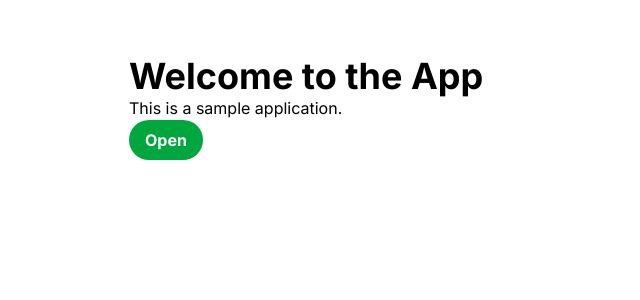
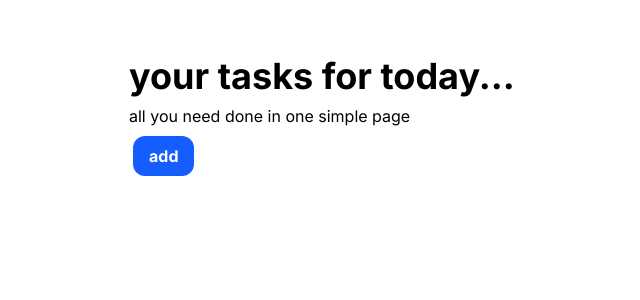
Before and after one commit to opmile/crud-todo-web, a React (Vite) app: page / in a window 1280 px wide. Shown: the top 300 px of the page, without its empty margins (79-719 px from the left). Built offline with nearby package versions, Linux system fonts and the light colour scheme.

Commit message:
feat: add modal form w/ future domain state integrations

```diff
--- a/src/App.jsx
+++ b/src/App.jsx
@@ -5,8 +5,8 @@ import Toolbar from "./components/Toolbar"
 function App() {
   return (
     <Container>
-      <Typography variant="h1">Welcome to the App</Typography>
-      <Typography variant="body">This is a sample application.</Typography>
+      <Typography variant="h1">your tasks for today...</Typography>
+      <Typography variant="body">all you need done in one simple page</Typography>
 
       <Toolbar/>
     </Container>
--- a/src/components/Container.jsx
+++ b/src/components/Container.jsx
@@ -1,6 +1,6 @@
 export default function Container({ children }) {
     return (
-        <div className="max-w-4xl mx-auto mt-10 p-4">
+        <div className="max-w-4xl mx-auto mt-10 p-4 flex flex-col justify-start items-start gap-2">
             {children}
         </div>
     )
--- /dev/null
+++ b/src/components/Form.jsx
@@ -0,0 +1,26 @@
+import { useModal } from "./context/ModalProvider";
+import Button from "./ui/Button";
+import Input from "./ui/Input";
+
+export default function Form({ children }) {
+    const { closeModal } = useModal()
+
+    const handleSubmit = (e) => {
+        e.preventDefault();
+        // form submission: logic can be added here
+        // task context needs to be created to handle tasks submissions (add task)
+
+        closeModal()
+    }
+
+    return (
+        <form onSubmit={handleSubmit} className="space-y-4">
+            <Input
+                name="taskDescription"
+                id="taskDescription"
+                required
+            />
+            <Button type="submit" className="ml-1 rounded-xl">Add Task</Button>
+        </form>
+    )
+}
--- a/src/components/Toolbar.jsx
+++ b/src/components/Toolbar.jsx
@@ -1,3 +1,4 @@
+import Form from "./Form"
 import Modal from "./ui/Modal"
 import Typography from "./ui/Typography"
 
@@ -5,10 +6,11 @@ export default function Toolbar() {
     return (
         <Modal.Root>
         <Modal.Header>
-          <Typography variant="h2">Modal Title</Typography>
+          <Typography variant="h2">for today</Typography>
         </Modal.Header>
         <Modal.Body>
-          <Typography variant="body">This is the content of the modal.</Typography>
+          <Typography variant="body">specify new task description</Typography>
+          <Form/>
         </Modal.Body>
         <Modal.Footer/>
       </Modal.Root>
--- a/src/components/ui/Button.jsx
+++ b/src/components/ui/Button.jsx
@@ -1,8 +1,9 @@
-export default function Button({ onClick, children, className = '' }) {
+export default function Button({ onClick, children, className = '', ...props }) {
     return (
         <button
             onClick={onClick}
-            className={`px-4 py-2 bg-blue-600 text-white font-bold rounded-full hover:bg-blue-700 focus:outline-none focus:ring-2 focus:ring-blue-500 transition-all duration-300 ${className}`}
+            className={`px-4 py-2 bg-blue-600 text-white font-bold rounded-xl hover:bg-blue-700 focus:outline-none focus:ring-2 focus:ring-blue-500 transition-all duration-300 ${className}`}
+            {...props}
         >
             {children}
         </button>
--- /dev/null
+++ b/src/components/ui/Checkbox.jsx
@@ -0,0 +1,13 @@
+export default function Checkbox({ ...props }) {
+    // remember to import states:
+    // 1. checked={isChecked}
+    // 2. onChange={(e) => setIsChecked(e.target.checked)} == toggle function
+
+    return (
+        <input
+            type="checkbox"
+            className="h-4 w-4 text-blue-600 focus:ring-blue-500 border-gray-300 rounded"
+            {...props}
+        />
+    )
+}
--- /dev/null
+++ b/src/components/ui/Input.jsx
@@ -0,0 +1,10 @@
+export default function Input({ ...props }) {
+    return (
+        <input
+            type="text"
+            placeholder="new task..."
+            className="w-full p-2 border border-gray-300 rounded-lg focus:outline-none focus:ring-2 focus:ring-blue-500"
+            {...props}
+        />
+    )
+}
--- a/src/components/ui/Modal.jsx
+++ b/src/components/ui/Modal.jsx
@@ -29,7 +29,7 @@ const ModalContent = ({ children }) => {
         <dialog
             ref={dialogRef}
             onClose={closeModal}
-            className="fixed top-1/2 left-1/2 transform -translate-x-1/2 -translate-y-1/2 p-0 m-0 border-0 rounded-lg shadow-lg w-11/12 max-w-lg"
+            className="fixed top-1/2 left-1/2 transform -translate-x-1/2 -translate-y-1/2 p-0 m-0 border-0 rounded-xl shadow-2xl w-11/12 max-w-lg backdrop:bg-black/40 backdrop:backdrop-blur-xs"
             >
             {children}
         </dialog>
@@ -47,7 +47,7 @@ const Header = ({ children }) => {
 
 const Body = ({ children }) => {
     return (
-        <div className="p-4">
+        <div className="p-4 flex flex-col gap-2">
             {children}
         </div>
     )
--- a/src/components/ui/OpenModalButton.jsx
+++ b/src/components/ui/OpenModalButton.jsx
@@ -7,9 +7,9 @@ export default function OpenModalButton({ className = '' }) {
     return (
         <Button
             onClick={openModal}
-            className={`px-4 py-2 bg-green-600 text-white rounded-full transition-all duration-300 hover:bg-green-700 focus:outline-none focus:ring-2 focus:ring-green-500 self-center ${className}`}
+            className={`px-4 py-2 ml-1 bg-blue-600 text-white rounded-full transition-all duration-400 hover:bg-blue-700 focus:outline-none focus:ring-0 focus:ring-blue-500 ${className}`}
         >
-            Open
+            add
         </Button>
     )
 }
```
